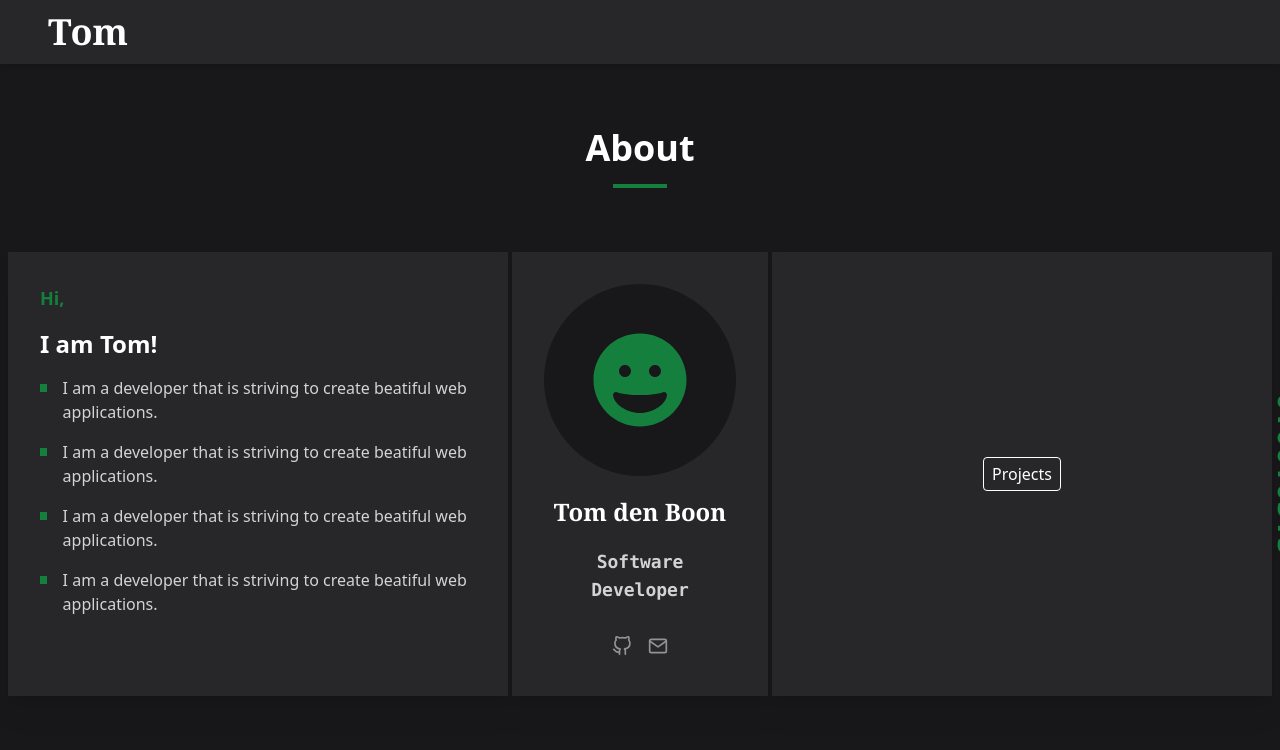
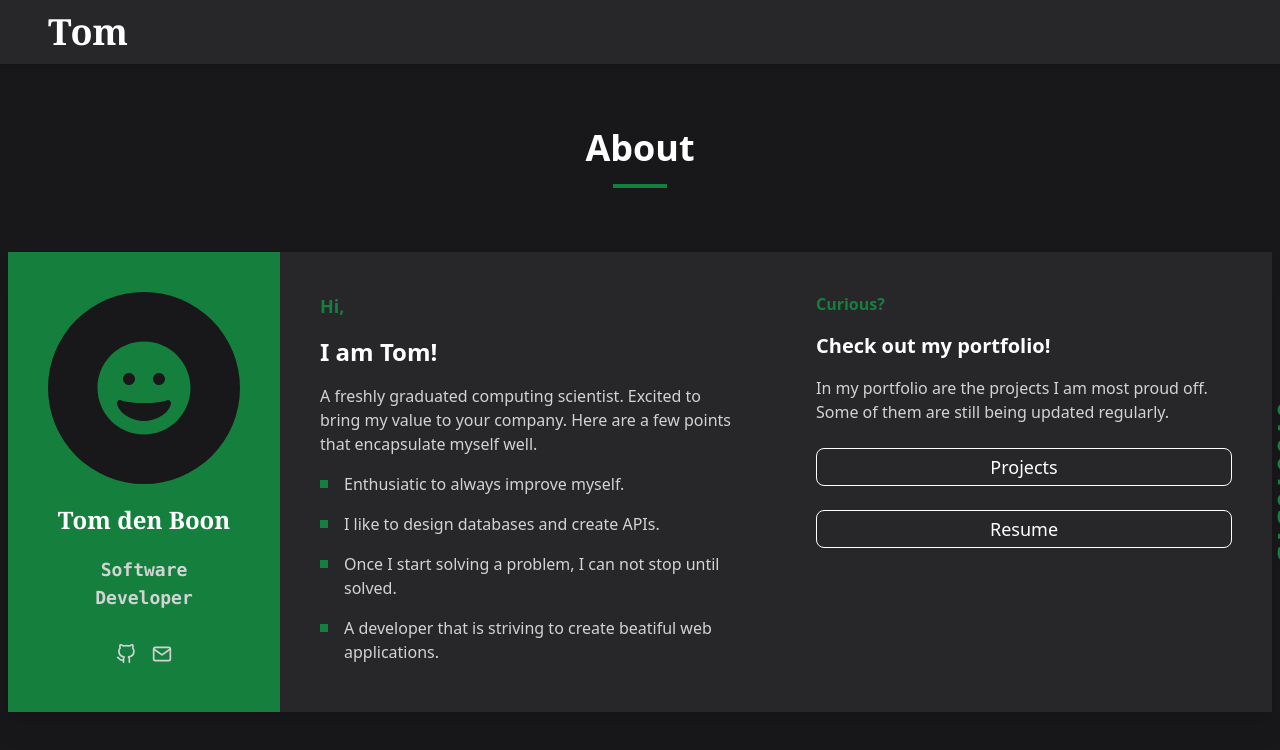
Before and after one commit to tomdenboon/portfolio-v1, a React (Create React App) app: page / in a window 1280 px wide. Shown: the top 750 px of the page. Built offline with nearby package versions, Linux system fonts and the light colour scheme.

Commit message:
update my card

```diff
--- a/public/index.html
+++ b/public/index.html
@@ -7,7 +7,7 @@
     <meta name="theme-color" content="#000000" />
     <meta
       name="description"
-      content="Web site created using create-react-app"
+      content="Tom den Boon his portfolio"
     />
     <link rel="apple-touch-icon" href="%PUBLIC_URL%/logo192.png" />
     <!--
--- a/src/App.js
+++ b/src/App.js
@@ -23,9 +23,6 @@ function App() {
           <Route path="/projects">
             <Projects />
           </Route>
-          <Route path="/contact">
-            <Projects />
-          </Route>
         </Switch>
       </div>
     </Router>
--- a/src/components/CustomButton.js
+++ b/src/components/CustomButton.js
@@ -9,7 +9,7 @@ function CustomButton1(props) {
     >
       <div
         className="absolute bg-secondary w-full h-full
-      rounded transform opacity-0 hover:opacity-10 ease-out duration-300"
+      rounded transform opacity-0 hover:opacity-10"
       ></div>
       <div className="my-1 mx-2">{props.title}</div>
     </button>
--- a/src/components/personCard/IconRow.js
+++ b/src/components/personCard/IconRow.js
@@ -4,8 +4,8 @@ import HoverUpWrapper from "../wrappers/HoverUpWrapper";
 
 function IconRow() {
   return (
-    <div className="flex mt-5 text-xl text-text-darkest">
-      <div className="hover:text-secondary m-2">
+    <div className="flex mt-5 text-xl text-text-dark">
+      <div className="hover:text-text-base m-2">
         <a
           href="https://github.com/tomdenboon"
           target="_blank"
@@ -16,7 +16,7 @@ function IconRow() {
           </HoverUpWrapper>
         </a>
       </div>
-      <div className="hover:text-secondary m-2">
+      <div className="hover:text-text-base m-2">
         <a
           href="mailto:tomdenboon@hotmail.com?subject=Your inquiry"
           target="_blank"
--- a/src/components/personCard/PersonCard.js
+++ b/src/components/personCard/PersonCard.js
@@ -2,16 +2,14 @@ import React from "react";
 import PersonCardLeft from "./PersonCardLeft";
 import PersonCardRight from "./PersonCardRight";
 import PersonCardMiddle from "./PersonCardMiddle";
+
 function PersonCard() {
   return (
-    <div
-      className="relative flex flex-col max-w-screen-xl rounded-md filter drop-shadow-xl gap-1
-       md:flex-row px-2 w-full"
-    >
-      <div className="flex w-full order-2 md:order-1">
+    <div className="relative flex flex-col max-w-screen-xl rounded-md filter drop-shadow-xl md:flex-row px-2 w-full">
+      <div className="flex w-full order-2 md:order-2">
         <PersonCardLeft />
       </div>
-      <div className="flex order-1 md:order-2">
+      <div className="flex order-1 md:order-1">
         <PersonCardMiddle />
       </div>
 
--- a/src/components/personCard/PersonCardLeft.js
+++ b/src/components/personCard/PersonCardLeft.js
@@ -3,34 +3,32 @@ import { useMediaQuery } from "react-responsive";
 import FadeInAnimationWrapper from "../wrappers/FadeInAnimationWrapper";
 
 function PersonCardRight() {
-  const isMobile = useMediaQuery({ query: `(max-width: 768px)` });
-
   return (
-    <FadeInAnimationWrapper
-      direction={isMobile ? "up" : "left"}
-      delay={isMobile ? "500" : "400"}
-      waitForNavbar={true}
-    >
-      <div className="flex flex-col h-full w-full text-text-dark  bg-primary p-8 gap-4">
+    <FadeInAnimationWrapper direction="up" delay="400" waitForNavbar={true}>
+      <div className="flex flex-col w-full text-text-dark  bg-primary p-10 gap-4">
         <div className="flex gap-4 items-center text-lg text-secondary font-bold">
           Hi,
         </div>
         <div className="text-text-base text-2xl font-bold">I am Tom!</div>
         <div className="w-full flex">
-          <div className="h-2 w-2 mt-2 mr-4 bg-secondary"></div>I am a developer
-          that is striving to create beatiful web applications.
+          A freshly graduated computing scientist. Excited to bring my value to
+          your company. Here are a few points that encapsulate myself well.
         </div>
         <div className="w-full flex">
-          <div className="h-2 w-2 mt-2 mr-4 bg-secondary"></div>I am a developer
-          that is striving to create beatiful web applications.
+          <div className="h-2 w-2 mt-2 mr-4 bg-secondary flex-shrink-0" />
+          Enthusiatic to always improve myself.
         </div>
         <div className="w-full flex">
-          <div className="h-2 w-2 mt-2 mr-4 bg-secondary"></div>I am a developer
-          that is striving to create beatiful web applications.
+          <div className="h-2 w-2 mt-2 mr-4 bg-secondary flex-shrink-0" />I like
+          to design databases and create APIs.
         </div>
         <div className="w-full flex">
-          <div className="h-2 w-2 mt-2 mr-4 bg-secondary"></div>I am a developer
-          that is striving to create beatiful web applications.
+          <div className="h-2 w-2 mt-2 mr-4 bg-secondary flex-shrink-0" />
+          Once I start solving a problem, I can not stop until solved.
+        </div>
+        <div className="w-full flex">
+          <div className="h-2 w-2 mt-2 mr-4 bg-secondary flex-shrink-0" />A
+          developer that is striving to create beatiful web applications.
         </div>
       </div>
     </FadeInAnimationWrapper>
--- a/src/components/personCard/PersonCardMiddle.js
+++ b/src/components/personCard/PersonCardMiddle.js
@@ -18,8 +18,8 @@ function PersonCardMiddle() {
   };
 
   return (
-    <FadeInAnimationWrapper direction="up" delay="400" waitForNavbar={true}>
-      <div className="flex flex-col h-full w-full lg:w-min justify-center items-center p-8 bg-primary">
+    <FadeInAnimationWrapper direction="left" delay="400" waitForNavbar={true}>
+      <div className="flex flex-col h-full w-full lg:w-min justify-center items-center p-10 bg-secondary">
         <div
           className="flex items-center justify-center text-secondary bg-primary-dark rounded-full
            sm:h-48 sm:w-48 h-36 w-36 sm:text-8xl text-7xl cursor-pointer"
--- a/src/components/personCard/PersonCardRight.js
+++ b/src/components/personCard/PersonCardRight.js
@@ -1,28 +1,51 @@
 import React from "react";
 import { useMediaQuery } from "react-responsive";
 import { Link } from "react-router-dom";
-import CustomButton from "../CustomButton";
-import FadeInAnimationWrapper from "../wrappers/FadeInAnimationWrapper";
 import { formatTime } from "../../utils";
 import { useSelector } from "react-redux";
+import FadeInAnimationWrapper from "../wrappers/FadeInAnimationWrapper";
 
 function PersonCardRight() {
   const timer = useSelector((state) => state.timer);
-  const isMobile = useMediaQuery({ query: `(max-width: 768px)` });
 
   return (
-    <FadeInAnimationWrapper
-      direction={isMobile ? "up" : "right"}
-      delay={isMobile ? "600" : "400"}
-      waitForNavbar={true}
-    >
-      <div className="flex flex-col justify-center items-center h-full w-full bg-primary p-8">
-        <Link to="/projects">
-          <CustomButton title="Projects" />
+    <FadeInAnimationWrapper direction="right" delay="400" waitForNavbar={true}>
+      <div className="flex flex-col h-full w-full bg-primary p-10 gap-4 text-text-dark">
+        <h3 className="font-bold text-secondary">Curious?</h3>
+        <p className=" text-text-base text-xl font-bold">
+          Check out my portfolio!
+        </p>
+        <p>
+          In my portfolio are the projects I am most proud off. Some of them are
+          still being updated regularly.
+        </p>
+        <Link
+          to="/projects"
+          className="relative flex items-center justify-center text-text-base hover:text-secondary group
+          border rounded-lg select-none bg-opacity-0
+          border-text-base hover:border-secondary w-full py-1 mt-2"
+        >
+          <div
+            className="absolute bg-secondary w-full h-full
+            rounded transform opacity-0 group-hover:opacity-10"
+          />
+          <div className="text-lg">Projects</div>
+        </Link>
+        <Link
+          to="/projects"
+          className="relative flex items-center justify-center text-text-base hover:text-secondary group
+          border rounded-lg select-none bg-opacity-0
+          border-text-base hover:border-secondary w-full py-1 mt-2"
+        >
+          <div
+            className="absolute bg-secondary w-full h-full
+            rounded transform opacity-0 group-hover:opacity-10"
+          />
+          <div className="text-lg">Resume</div>
         </Link>
         <div
           className="absolute font-mono text-3xl font-bold select-none text-secondary
-           transform translate-x-1/2 translate-y-1/2 xl:rotate-90 xl:-right-4 xl:bottom-1/2 -bottom-4 sm:-bottom-4 right-1/2"
+           transform translate-x-1/2 translate-y-1/2 xl:rotate-90 xl:-right-4 xl:bottom-1/2 -bottom-5 sm:-bottom-4 right-1/2"
         >
           {formatTime(timer.time)}
         </div>
--- a/tailwind.config.js
+++ b/tailwind.config.js
@@ -126,6 +126,7 @@ module.exports = {
         "fade-in-right-delay-200": "fade-in-right 0.3s ease-in 0.2s both",
         "fade-in-right-delay-300": "fade-in-right 0.3s ease-in 0.3s both",
         "fade-in-right-delay-400": "fade-in-right 0.3s ease-in 0.4s both",
+        "fade-in-right-delay-500": "fade-in-right 0.3s ease-in 0.5s both",
         "fade-in-right-delay-700": "fade-in-right 0.3s ease-in 0.7s both",
         "fade-in-right-delay-800": "fade-in-right 0.3s ease-in 0.8s both",
         "fade-in-right-delay-900": "fade-in-right 0.3s ease-in 0.9s both",
```
